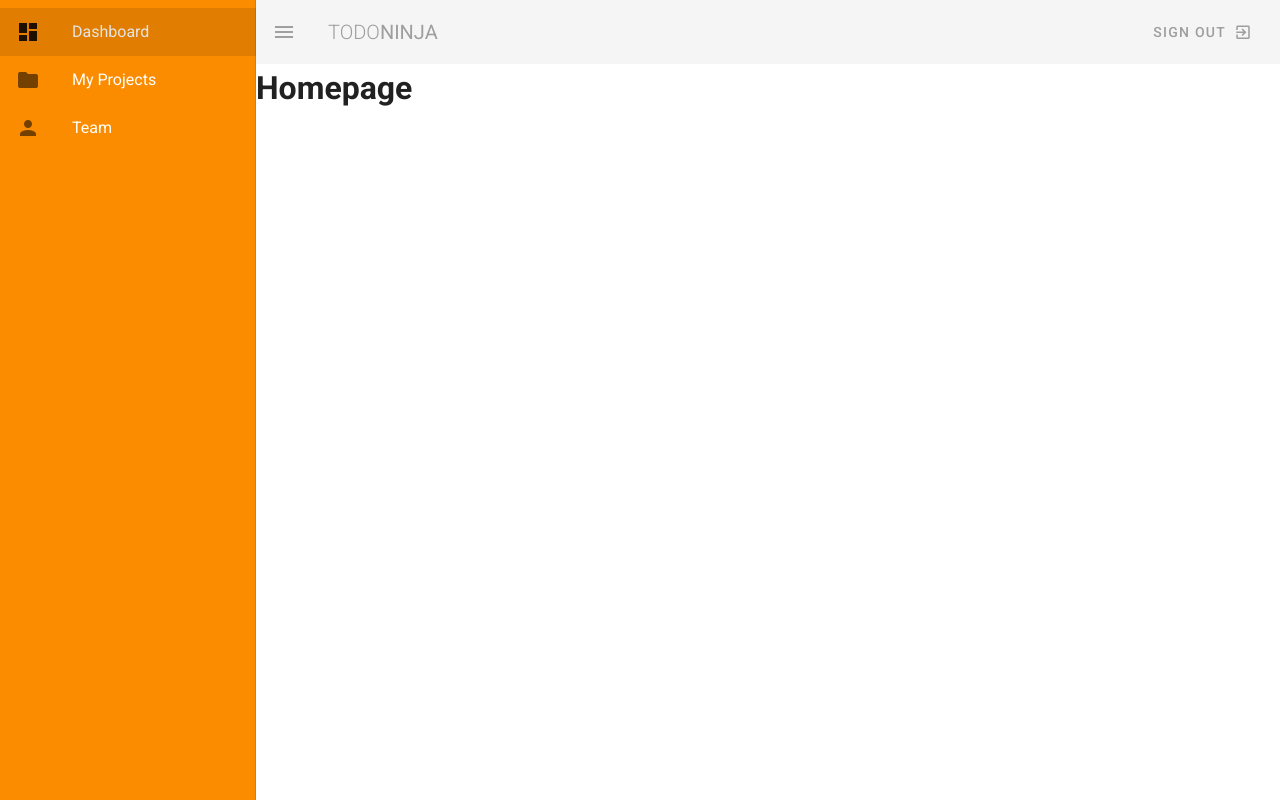
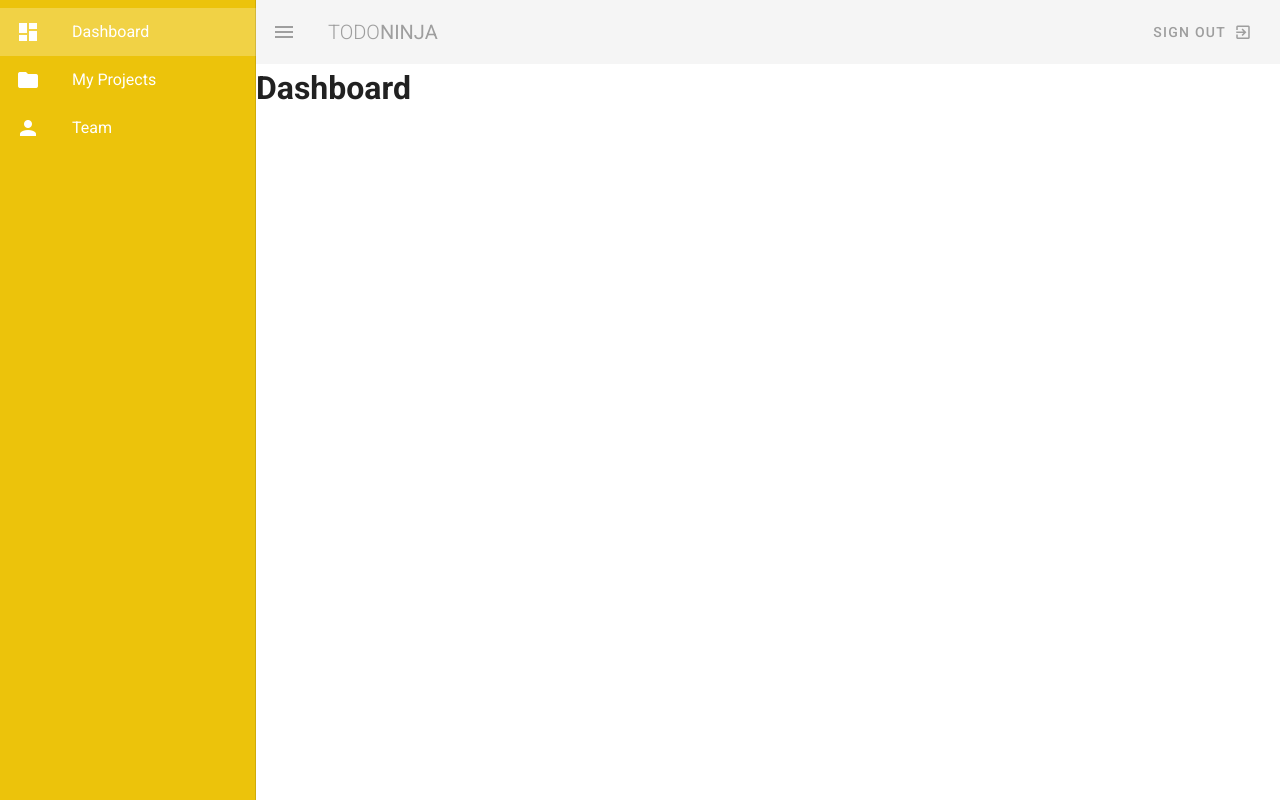
Before and after one commit to FBourhis/Vuetify-test, a Vue app: page / in a window 1280 px wide. Both pictures are taken after a click on the button 28 px from the left and 32 px from the top of the page. Built offline with nearby package versions, Linux system fonts and the light colour scheme.

Commit message:
Adding Routes

```diff
--- a/src/components/Navbar.vue
+++ b/src/components/Navbar.vue
@@ -13,8 +13,8 @@
       </v-btn>
     </v-app-bar>
 
-    <v-navigation-drawer app v-model="drawer" class="warning">
-      <v-list>
+    <v-navigation-drawer app v-model="drawer" class="primary">
+      <v-list dark>
         <v-list-item v-for="link in links" :key="link.text" router :to="link.route">
           <v-list-item-action>
             <v-icon>{{ link.icon }}</v-icon>
--- a/src/plugins/vuetify.js
+++ b/src/plugins/vuetify.js
@@ -13,9 +13,9 @@
   theme: {
     themes: {
       light: {
-        primary: '#9652ff',
-        success: '#3cd1c2',
-        info: '#ffaa2c',
+        primary: '#ECC30B',
+        success: '#7FEFBD',
+        info: '#D56062',
         error: '#f83e70'
       }
     }
--- a/src/router/index.js
+++ b/src/router/index.js
@@ -1,22 +1,26 @@
 import Vue from 'vue'
 import VueRouter from 'vue-router'
-import Home from '../views/Home.vue'
+import Dashboard from '../views/Dashboard.vue'
+import Team from '../views/Team.vue'
+import Projects from '../views/Projects.vue'
 
 Vue.use(VueRouter)
 
 const routes = [
   {
     path: '/',
-    name: 'Home',
-    component: Home
+    name: 'Dashboard',
+    component: Dashboard
   },
   {
-    path: '/about',
-    name: 'About',
-    // route level code-splitting
-    // this generates a separate chunk (about.[hash].js) for this route
-    // which is lazy-loaded when the route is visited.
-    component: () => import(/* webpackChunkName: "about" */ '../views/About.vue')
+    path: '/team',
+    name: 'Team',
+    component: Team
+  },
+  {
+    path: '/projects',
+    name: 'projects',
+    component: Projects
   }
 ]
 
--- a/src/views/About.vue
+++ /dev/null
@@ -1,5 +0,0 @@
-<template>
-  <div class="about">
-    <h1>This is an about page</h1>
-  </div>
-</template>
--- /dev/null
+++ b/src/views/Dashboard.vue
@@ -0,0 +1,21 @@
+<template>
+  <div class="dashboard">
+    <h1>Dashboard</h1>
+
+
+  </div>
+</template>
+
+<script>
+
+export default {
+
+}
+
+</script>
+
+<style scoped>
+button{
+  margin: 10px;
+}
+</style>
--- /dev/null
+++ b/src/views/Projects.vue
@@ -0,0 +1,21 @@
+<template>
+  <div class="projects">
+    <h1>Projects</h1>
+
+
+  </div>
+</template>
+
+<script>
+
+export default {
+
+}
+
+</script>
+
+<style scoped>
+button{
+  margin: 10px;
+}
+</style>
--- a/src/views/Home.vue
+++ b/src/views/Team.vue
@@ -1,6 +1,6 @@
 <template>
-  <div class="home">
-    <h1>Homepage</h1>
+  <div class="team">
+    <h1>Team</h1>
 
 
   </div>
```
